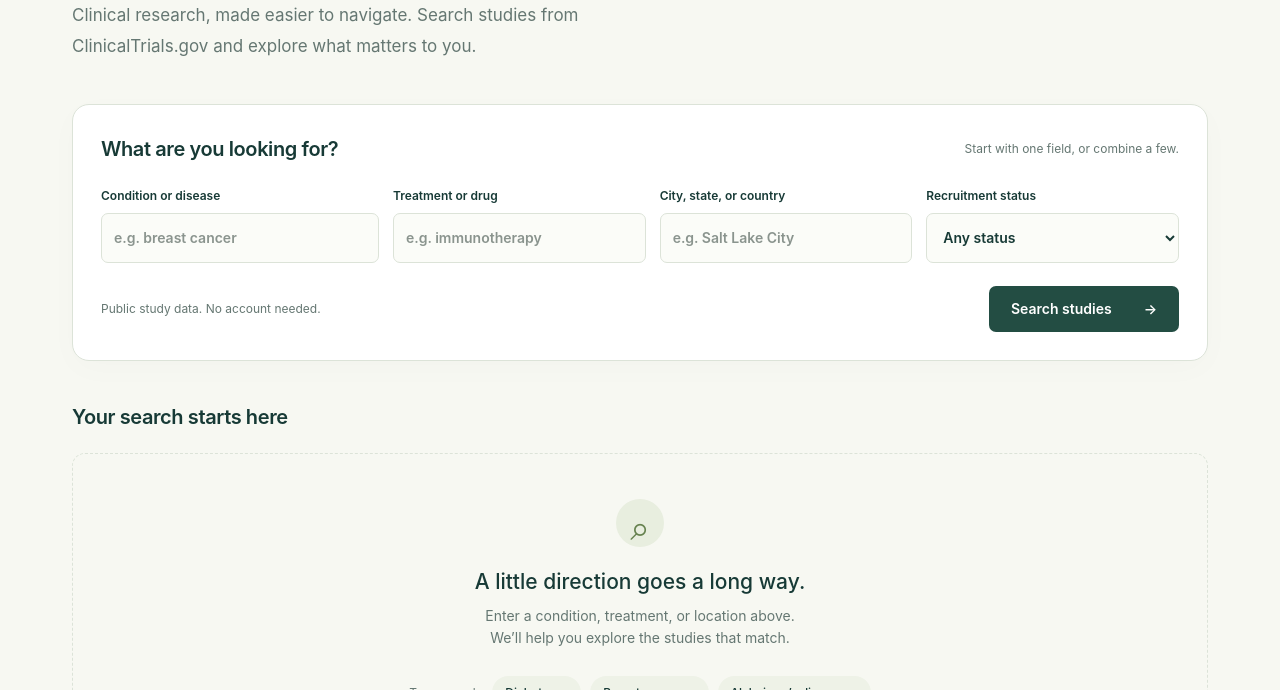
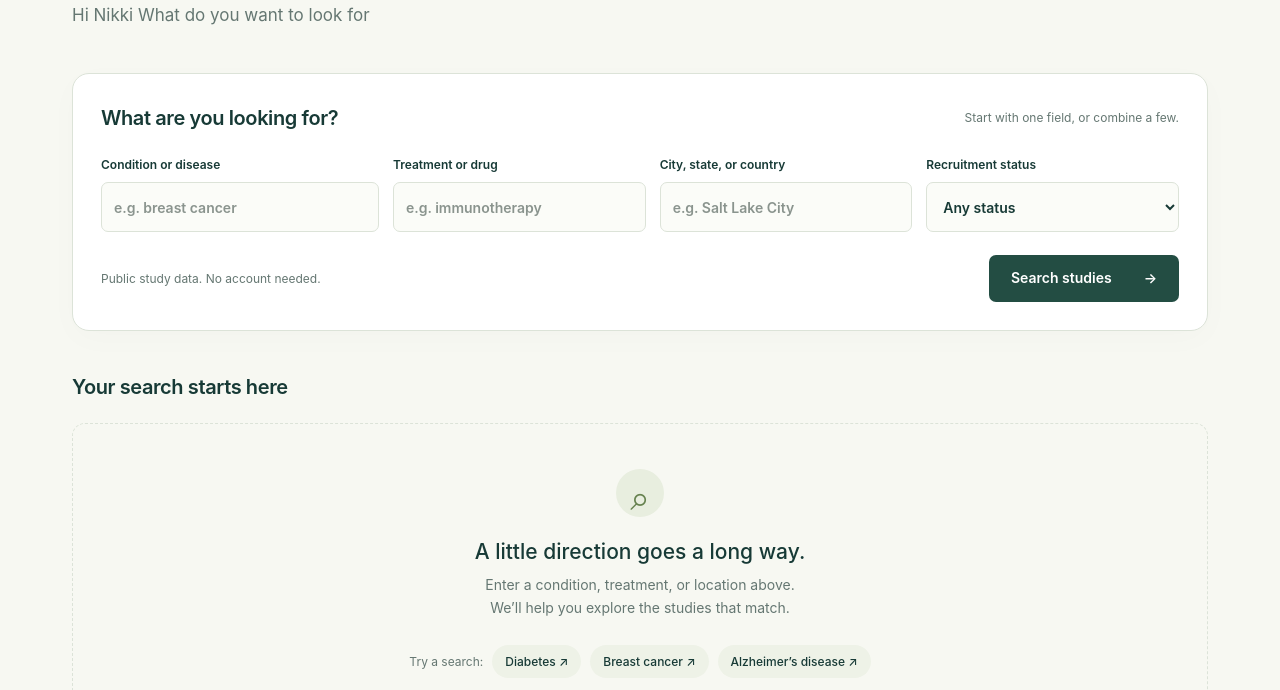
Before and after one commit to LargeLow/clinical, a website: page public/index.html in a window 1280 px wide. Shown: the part 410-1100 px from the top of the page. Drawn offline with Linux system fonts and the light colour scheme.

Commit message:
Personalize the Clinical welcome message for Nikki

```diff
--- a/public/index.html
+++ b/public/index.html
@@ -9,7 +9,7 @@
 <body>
   <header class="header"><a class="brand" href="/" aria-label="Clinical home"><span class="brand-icon">+</span> Clinical<span class="brand-dot">.</span></a><a class="source-link" href="https://clinicaltrials.gov/" target="_blank" rel="noopener noreferrer">Explore the source ↗</a></header>
   <main>
-    <section class="hero"><p class="eyebrow"><span></span> A CLEARER WAY TO EXPLORE CLINICAL TRIALS</p><h1>Find a study.<br>Find a <em>possibility.</em></h1><p class="intro">Clinical research, made easier to navigate. Search studies from ClinicalTrials.gov and explore what matters to you.</p></section>
+    <section class="hero"><p class="eyebrow"><span></span> A CLEARER WAY TO EXPLORE CLINICAL TRIALS</p><h1>Find a study.<br>Find a <em>possibility.</em></h1><p class="intro">Hi Nikki What do you want to look for</p></section>
     <section class="search-panel" aria-label="Find clinical studies">
       <form id="search-form">
         <div class="form-heading"><h2>What are you looking for?</h2><span>Start with one field, or combine a few.</span></div>
```
